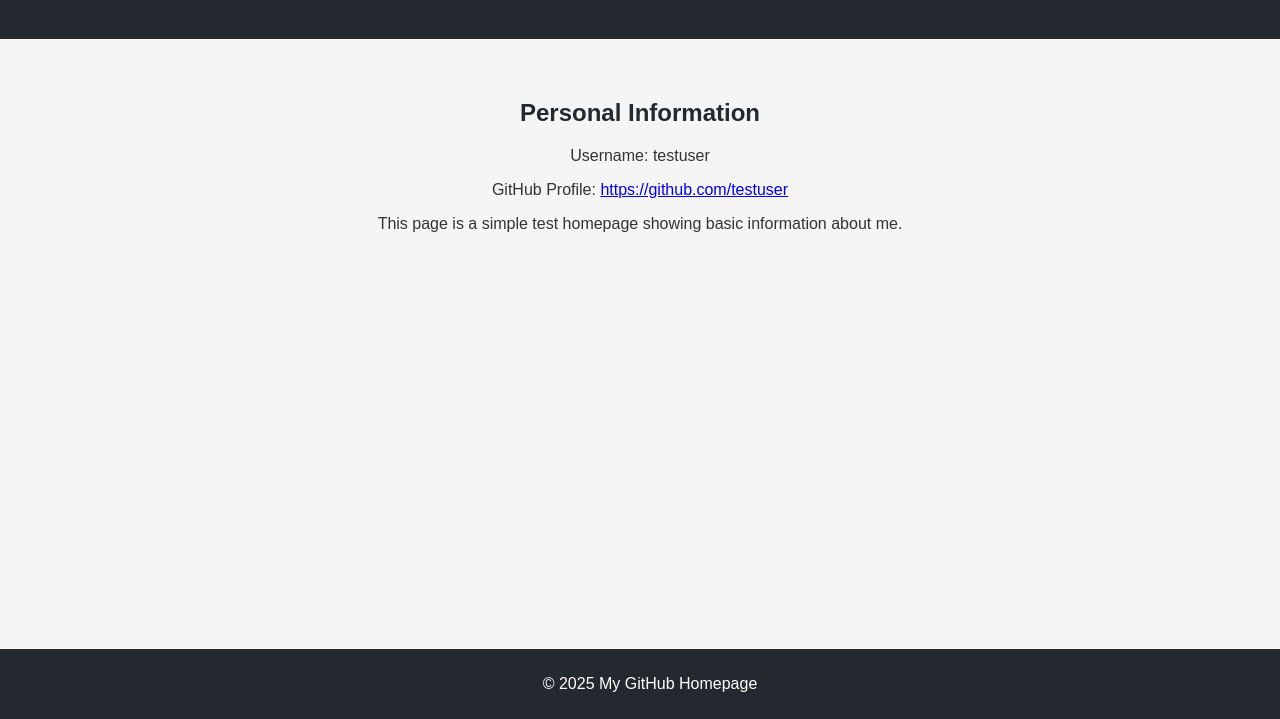
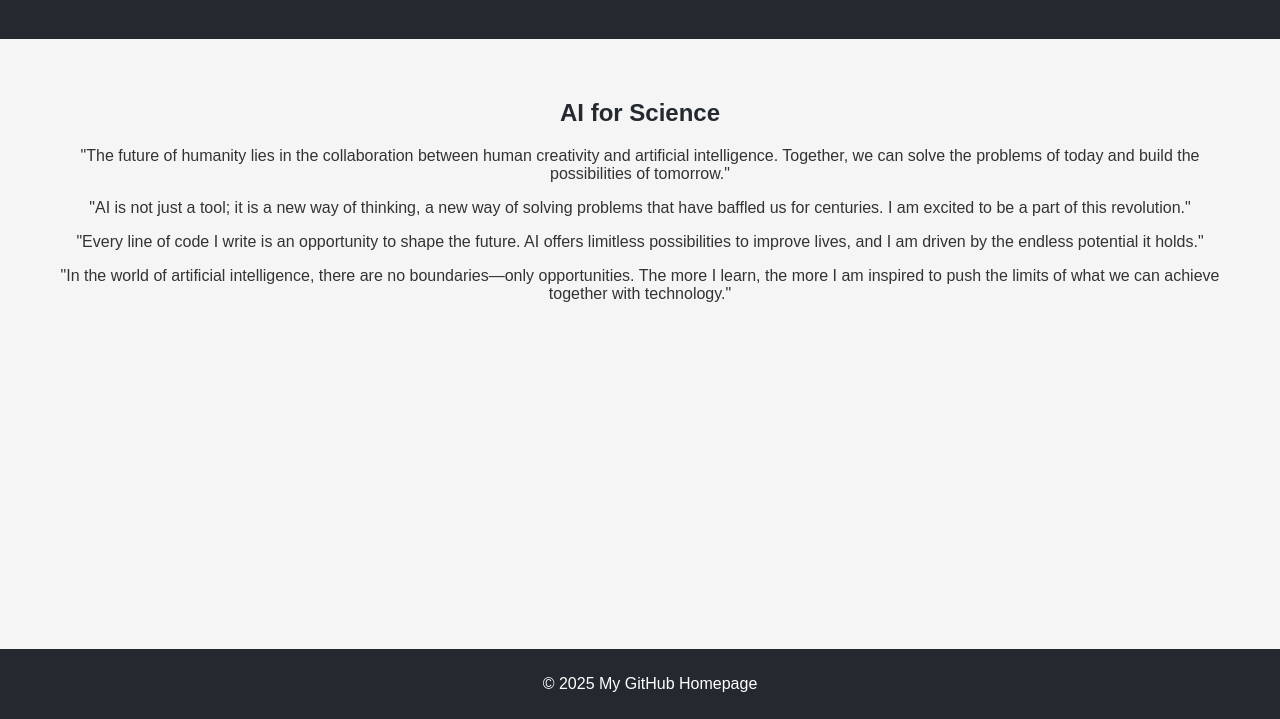
Before and after one commit to hansenhonnor/hansenhonnor.github.io, a plain HTML site: page index.html in a window 1280 px wide. Shown: the part 81-800 px from the top of the page. Drawn offline with Linux system fonts and the light colour scheme.

Commit message:
Update index.html

```diff
--- a/index.html
+++ b/index.html
@@ -40,10 +40,11 @@
         <h1>Welcome to My GitHub Homepage</h1>
     </header>
     <div class="content">
-        <h2>Personal Information</h2>
-        <p>Username: testuser</p>
-        <p>GitHub Profile: <a href="https://github.com/testuser" target="_blank">https://github.com/testuser</a></p>
-        <p>This page is a simple test homepage showing basic information about me.</p>
+        <h2>AI for Science</h2>
+        <p>"The future of humanity lies in the collaboration between human creativity and artificial intelligence. Together, we can solve the problems of today and build the possibilities of tomorrow."</p>
+        <p>"AI is not just a tool; it is a new way of thinking, a new way of solving problems that have baffled us for centuries. I am excited to be a part of this revolution."</p>
+        <p>"Every line of code I write is an opportunity to shape the future. AI offers limitless possibilities to improve lives, and I am driven by the endless potential it holds."</p>
+        <p>"In the world of artificial intelligence, there are no boundaries—only opportunities. The more I learn, the more I am inspired to push the limits of what we can achieve together with technology."</p>
     </div>
     <footer>
         <p>© 2025 My GitHub Homepage</p>
```
